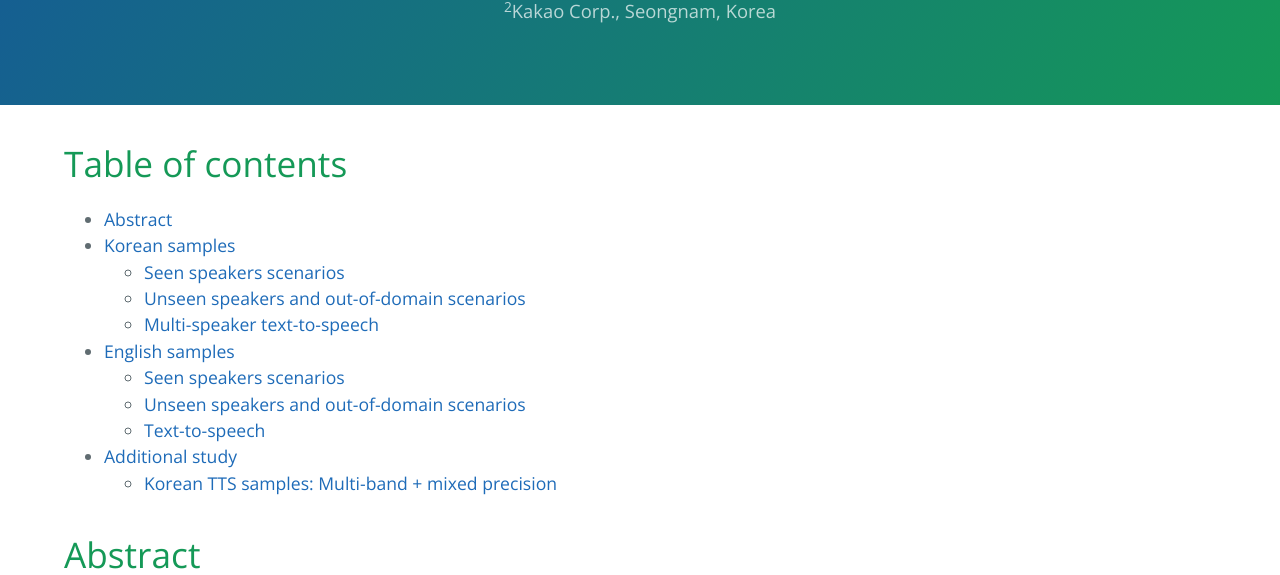
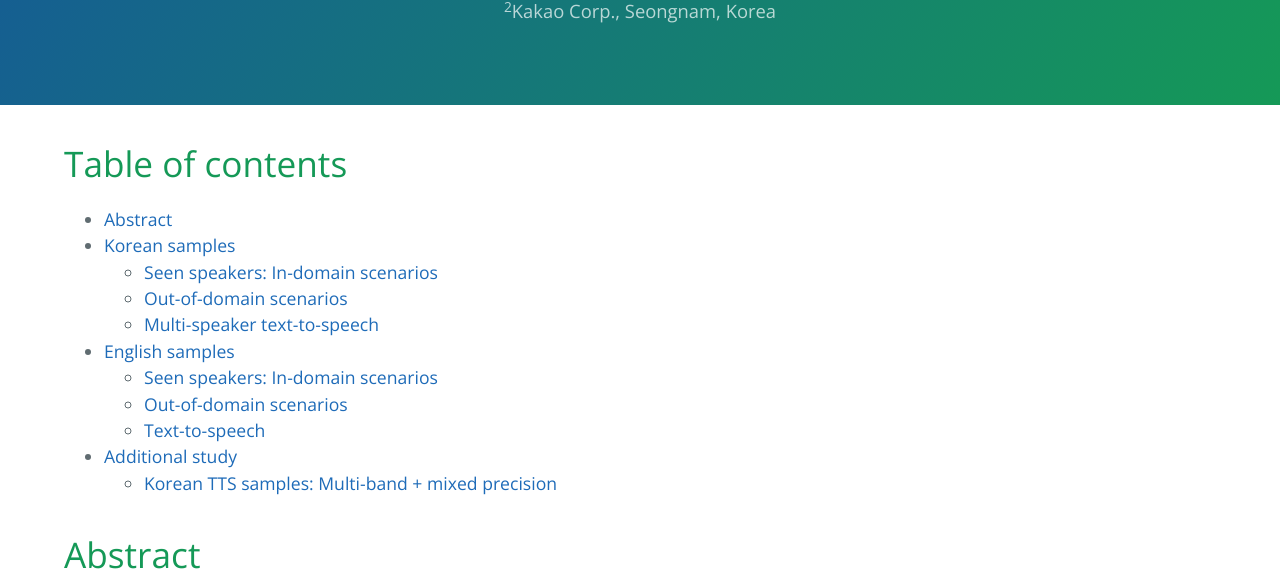
Before and after one commit to kallavinka8045/icassp2021, a Jekyll site: the page built from index.md, in a window 1280 px wide and 900 px high, scrolled down 315 px, cut to the strip 0-575 px from the top of the window. Built offline with Jekyll 4.4.1, drawn with Linux system fonts in a browser that asks for light colours; our own code applies the rules of GitHub Pages for plain Markdown files; some of the changed text lies outside the part shown.

Commit message:
Update index.md

```diff
--- a/index.md
+++ b/index.md
@@ -13,7 +13,7 @@
 'Seen' or 'in-domain' indicates that the speaker or domain has been trained.
 'Unseen' or 'out-of-domain' indicates that the speaker or domain has never been trained.
 
-## Seen speakers scenarios
+## Seen speakers: In-domain scenarios
 
 ### Single speaker
 <table>
@@ -99,9 +99,9 @@
     </tbody>
 </table>
 
-## Unseen speakers and out-of-domain scenarios
+## Out-of-domain scenarios
 
-### Clean, noisy and reverberant
+### Unseen speakers
 <table>
     <thead>
         <th>Index</th>
@@ -381,7 +381,7 @@
 'Seen' or 'in-domain' indicates that the speaker or domain has been trained.
 'Unseen' or 'out-of-domain' indicates that the speaker or domain has never been trained.
 
-## Seen speakers scenarios
+## Seen speakers: In-domain scenarios
 
 ### Single speaker
 <table>
@@ -467,9 +467,9 @@
     </tbody>
 </table>
 
-## Unseen speakers and out-of-domain scenarios
+## Out-of-domain scenarios
 
-### Clean, noisy and reverberant
+### Unseen speakers
 <table>
     <thead>
         <th>Index</th>
```
Also changed, not shown: other parts of index.md (+6 -6 lines).
